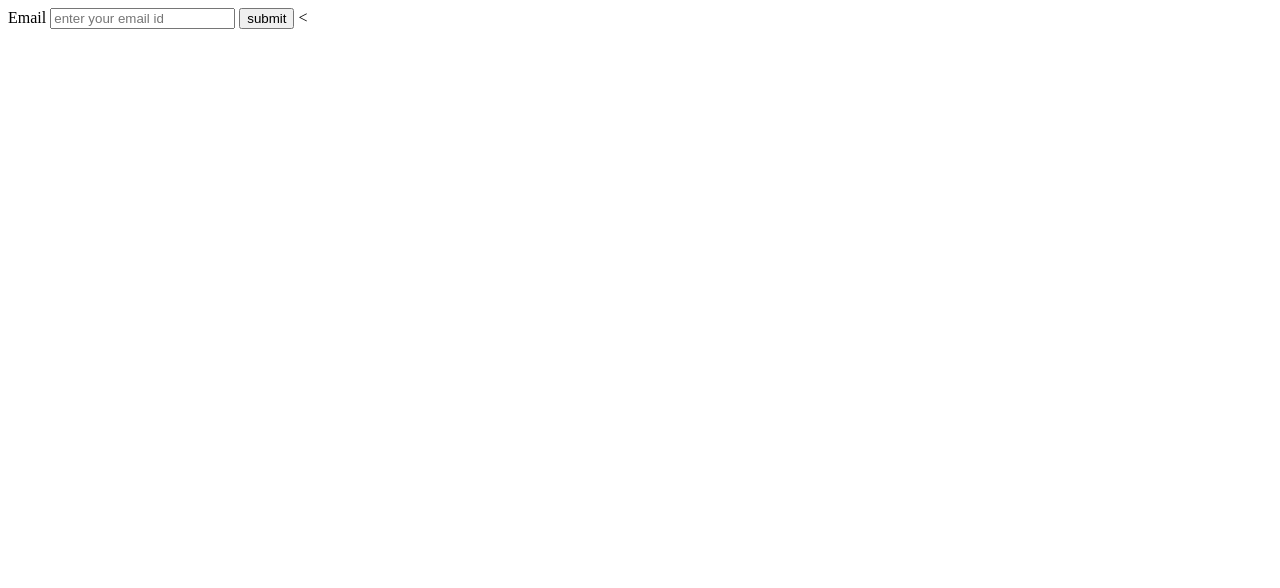
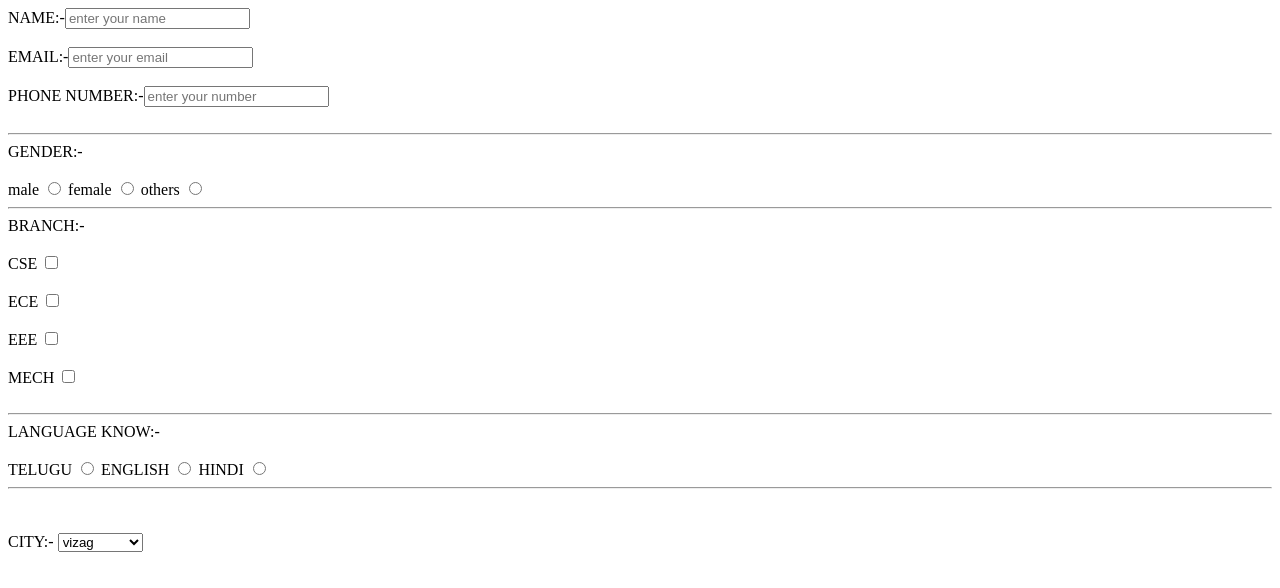
Before and after one commit to ravipalli1973-ai/Web-Development, a plain HTML site: page form.html in a window 1280 px wide. Drawn offline with Linux system fonts and the light colour scheme.

Commit message:
update in form.html

```diff
--- a/form.html
+++ b/form.html
@@ -7,11 +7,59 @@
 </head>
 <body>
     <form>
-        <label for="email">Email</label>
-        <input type="email" placeholder="enter your email id">
-        <button>submit</button>
-        <
-
-   </form>
+        <label>NAME:-</label><input type="text" placeholder="enter your name">
+        <br>
+        <br>
+        <label>EMAIL:-</label><input type="text" placeholder="enter your email">
+        <br>
+        <br>
+        <label>PHONE NUMBER:-</label><input type="number" placeholder="enter your number">
+        <br>
+        <br>
+       <hr><label>GENDER:-</label></hr>
+        <br>
+        <br>
+        <label for="male">male</label>
+        <input id="male" type="radio" name="x">
+        <label for="female">female</label>
+        <input id="female" type="radio" name="x">
+        <label for="others">others</label>
+        <input id="others" type="radio" name="x">
+        <hr><label>BRANCH:-</label></hr>
+        <br>
+        <br>
+        <label for="CSE">CSE</label>
+        <input id="CSE" type="checkbox">
+        <br>
+        <br>
+        <label for="ECE">ECE</label>
+        <input  id="ECE" type="checkbox">
+        <br>
+        <br>
+        <label for="EEE">EEE</label>
+        <input id="EEE" type="checkbox">
+        <br>
+        <br>
+        <label for="MECH">MECH</label>
+        <input id="MECH" type="checkbox">
+        <br>
+        <br>
+        <hr><label>LANGUAGE KNOW:-</label>
+        <br>
+        <br>
+        <label for="TELUGU">TELUGU</label>
+        <input id="TELUGU" type="radio" name="x">
+        <label for="ENGLISH">ENGLISH</label>
+        <input id="ENGLISH" type="radio" name="x">
+        <label for="HINDI">HINDI</label>
+        <input id="HINDI" type="radio" name="x"><hr>
+        <br>
+        <br>
+       <label>CITY:-</label>
+        <select id="city" name="city">
+        <option value="vizag">vizag</option>
+        <option value="hyderabad">hyderabad</option>
+        <option value="banglore">banglore</option>
+</form>
 </body>
 </html>
```
